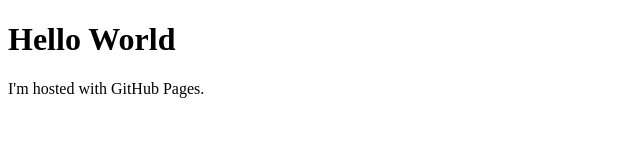
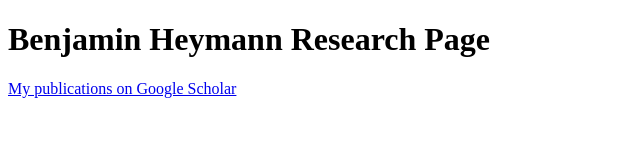
Before and after one commit to BenHey/BenHey2.github.io, a plain HTML site: page index.htm in a window 1280 px wide. Shown: the whole page, without its empty margins (0-640 px from the left). Drawn offline with Linux system fonts and the light colour scheme.

Commit message:
Update index.htm
add name and link to google scholar

```diff
--- a/index.htm
+++ b/index.htm
@@ -1,7 +1,7 @@
 <!DOCTYPE html>
 <html>
 <body>
-<h1>Hello World</h1>
-<p>I'm hosted with GitHub Pages.</p>
+<h1>Benjamin Heymann Research Page</h1>
+<p><a href="https://scholar.google.com/citations?user=ok5uldEAAAAJ&hl=en&oi=ao">My publications on Google Scholar</a></p>
 </body>
 </html>
```
